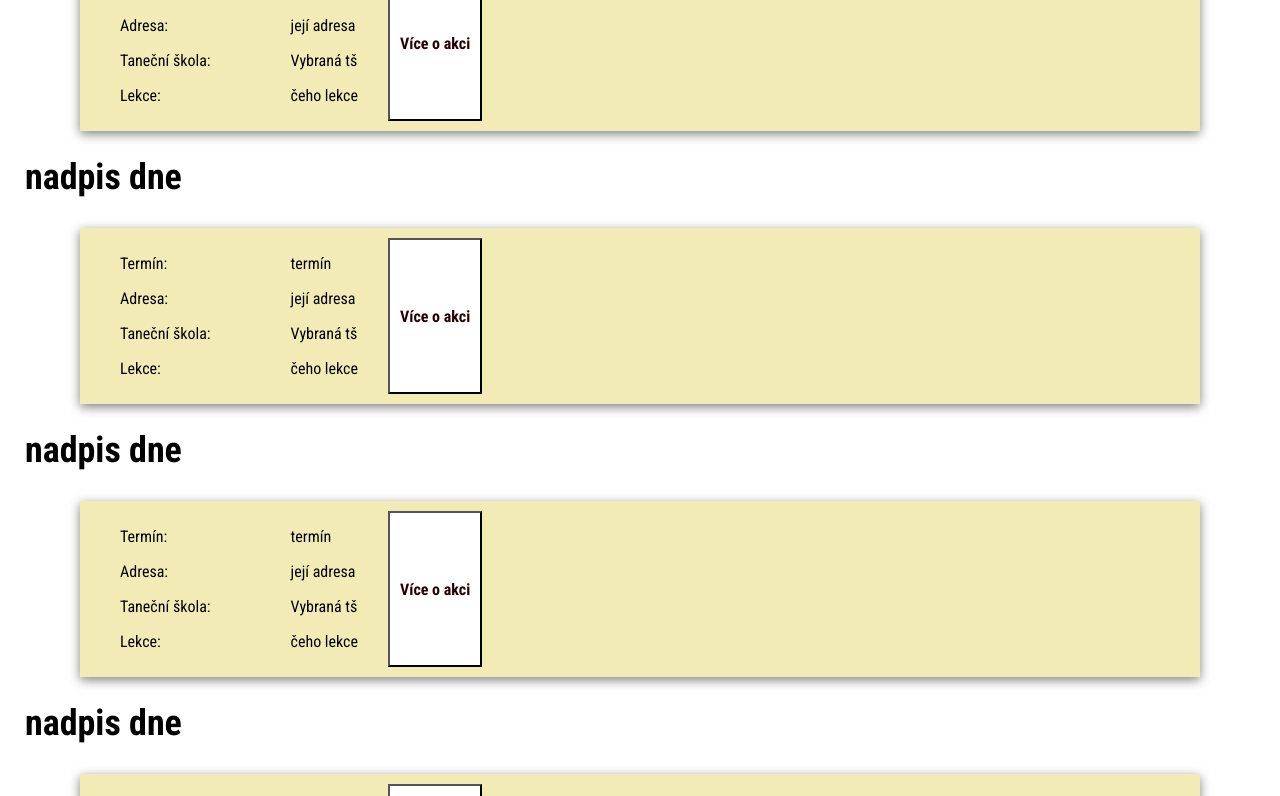
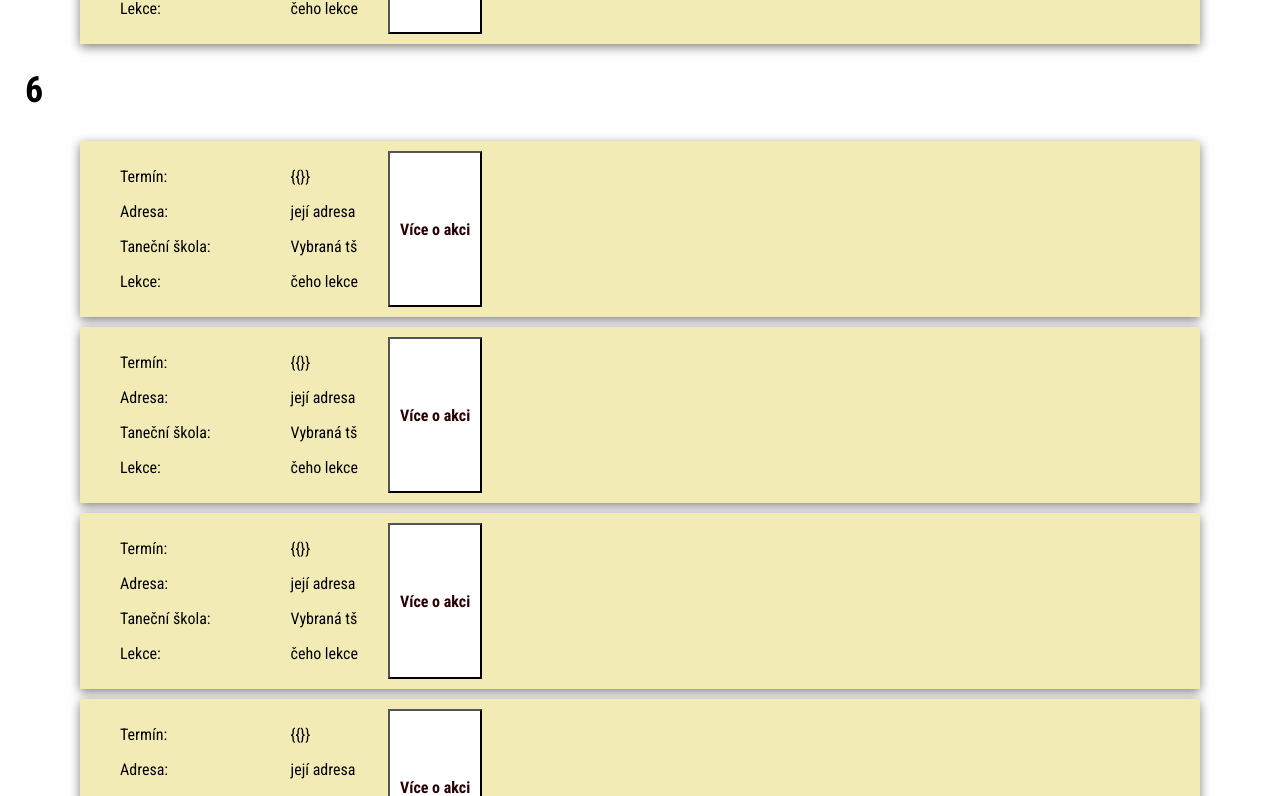
Before and after one commit to janasekaninova/Czechitas_Hackhathon, a Vue app in the folder tanecnilekce/: page /gaffs in a window 1280 px wide. Shown: the part 1097-1893 px from the top of the page. Built offline with nearby package versions, Linux system fonts and the light colour scheme.

Commit message:
v-for v gaffsday

```diff
--- a/tanecnilekce/src/components/GaffsDay.vue
+++ b/tanecnilekce/src/components/GaffsDay.vue
@@ -1,8 +1,11 @@
 <template>
   <div>
-    <h2>nadpis dne</h2>
-
-    <gaffsresults />
+    <h2>{{ timetable.id }}</h2>
+    <gaffsresults
+        v-for="(action, index) in timetable.actions"
+        v-bind:singleGaff="action"
+        v-bind:key="index"
+         />
   </div>
 </template>
 
@@ -13,7 +16,6 @@ export default {
   components: {
     gaffsresults: GaffsResults
   },
-
   props: ["timetable"]
 };
 </script>
--- a/tanecnilekce/src/components/GaffsResults.vue
+++ b/tanecnilekce/src/components/GaffsResults.vue
@@ -8,7 +8,7 @@
     </div>
 
     <div class="detailyVysledky">
-      <p>termín</p>
+      <p>{{}}</p>
       <p>její adresa</p>
       <p>Vybraná tš</p>
       <p>čeho lekce</p>
@@ -23,11 +23,11 @@ export default {
   components: {
 
   },
+  props: ["singleGaff"]
 }
 </script>
 
 <style>
-
 .detailyNazvy {
   padding-right: 20px;
 }
--- a/tanecnilekce/src/views/Gaffs.vue
+++ b/tanecnilekce/src/views/Gaffs.vue
@@ -7,7 +7,7 @@
     <div>
       <gaffsday
       v-for="day in results"
-      v-bind:timetable="day.id"
+      v-bind:timetable="day"
       v-bind:key="day.id"
       />
 
@@ -25,7 +25,6 @@ import OurFooter from "../components/OurFooter.vue";
 export default {
   name: "gaffs",
   components: {
-    /*     'gaffsresults': GaffsResults, */
     gaffsday: GaffsDay,
     ourfooter: OurFooter
   },
```
